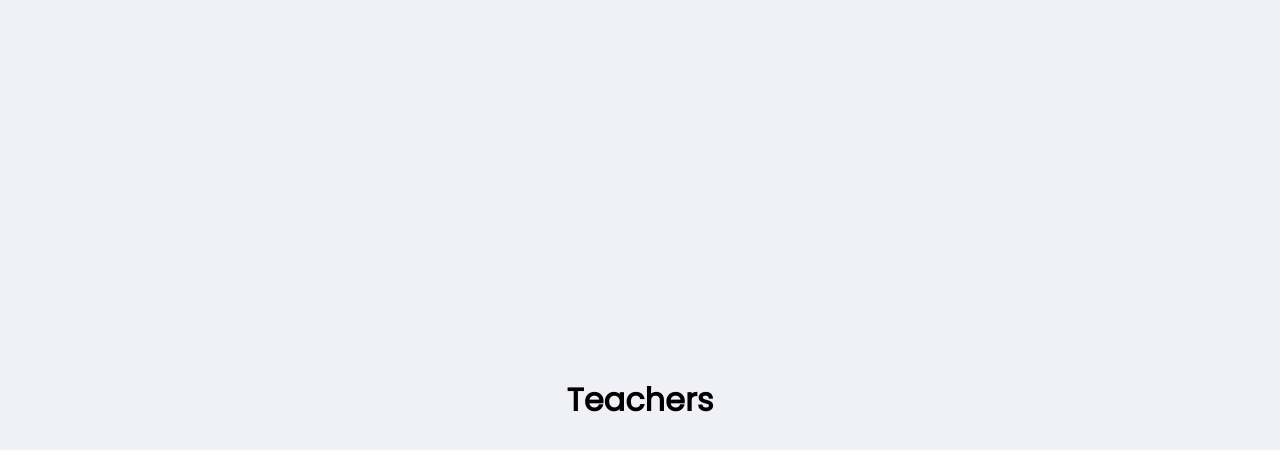
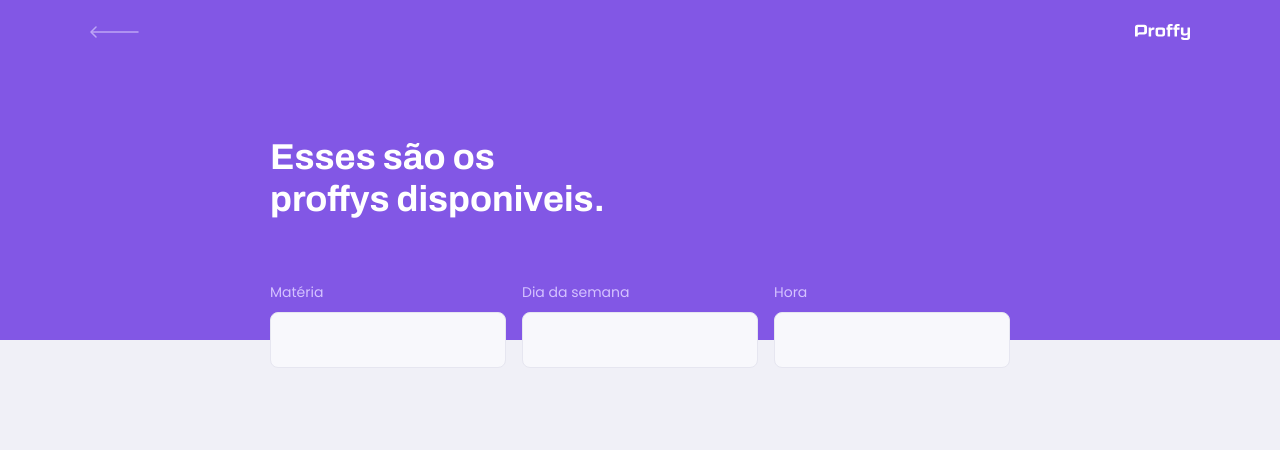
Before and after one commit to leoalcantara/next-level-week-2, a React (Create React App) app in the folder web/: page /study in a window 1280 px wide. Shown: the top 450 px of the page. Built offline with nearby package versions, Linux system fonts and the light colour scheme.

Commit message:
finished the PageHeader component

```diff
--- /dev/null
+++ b/web/src/components/PageHeader/index.tsx
@@ -0,0 +1,30 @@
+import React from 'react';
+import { Link } from 'react-router-dom';
+
+import logoImg from '../../assets/images/logo.svg';
+import backIcon from '../../assets/images/icons/back.svg';
+
+import './styles.css';
+
+interface PageHeaderProps{
+  title: string;
+}
+
+const PageHeader: React.FC<PageHeaderProps> = (props) => {
+  return (
+    <header className="page-header">
+        <div className="top-bar-container">
+            <Link to="/" >
+                <img src={backIcon} alt="voltar"/>
+            </Link>
+            <img src={logoImg} alt="Proffy"/>
+        </div>
+        <div className="header-content">
+          <strong>{props.title}</strong>
+          {props.children}
+        </div>
+    </header>
+  );
+}
+
+export default PageHeader;
--- /dev/null
+++ b/web/src/components/PageHeader/styles.css
@@ -0,0 +1,68 @@
+.page-header {
+    display: flex;
+    flex-direction: column;
+    background-color: var(--color-primary);
+}
+
+.page-header .top-bar-container {
+    width: 90%;
+    margin: 0 auto;
+
+    display: flex;
+    justify-content: space-between;
+    align-items: center;
+    color: var(color-text-in-primary);
+    padding: 1.6rem 0;
+}
+
+.page-header .top-bar-container a {
+    height: 3.2rem;
+    transition: opacity 0.2s;
+}
+
+
+.page-header .top-bar-container a:hover {
+ opacity: 0.6;
+}
+
+.page-header .top-bar-container > img {
+    height: 1.6rem;
+}
+
+.page-header .header-content {
+    width: 90%;
+    margin: 0 auto;
+    position: relative;
+    margin: 3.2rem auto;
+}
+
+.page-header .header-content strong {
+    font: 700 3.6rem Archivo;
+    line-height: 4.2rem;
+    color: var(--color-title-in-primary)
+}
+
+@media (min-width: 700px){
+    .page-header {
+        height: 340px;
+    }
+
+    .page-header .top-bar-container {
+        max-width: 1100px;
+    }
+
+    .page-header .header-content {
+        flex: 1;
+        max-width: 740px;
+        margin: 0 auto;
+        padding-bottom: 48px;
+        display: flex;
+        flex-direction: column;
+        justify-content: center;
+        align-items: flex-start;
+    }
+
+    .page-header .header-content strong {
+        max-width: 350px;
+    }
+}
--- a/web/src/pages/TeacherForm/index.tsx
+++ b/web/src/pages/TeacherForm/index.tsx
@@ -1,8 +1,11 @@
 import React from 'react';
+import PageHeader from '../../components/PageHeader';
 
 const TeacherForm = () => {
     return (
-       <h1>Teacher Form</h1>
+        <div id="page-teacher-form" className="container">
+        <PageHeader title="Que incrível que você quer dar aulas." />
+    </div>
     );
 }
 
--- a/web/src/pages/TeacherList/index.tsx
+++ b/web/src/pages/TeacherList/index.tsx
@@ -1,8 +1,35 @@
 import React from 'react'
+
+import './styles.css';
+import PageHeader from '../../components/PageHeader';
+
+import whatsappIcon from '../../assets/images/icons/whatsapp.svg';
+
 
 function TeacherList() {
     return (
-       <h1> Teachers</h1>
+       <div id="page-teacher-list" className="container">
+        <PageHeader title="Esses são os proffys disponiveis." >
+            <form id="search-teachers">
+                <div className="input-block">
+                    <label htmlFor="subject">Matéria</label>
+                    <input type="text" id="subject"/>
+                </div>
+
+                <div className="input-block">
+                    <label htmlFor="week_day">Dia da semana</label>
+                    <input type="text" id="week_day"/>
+                </div>
+
+                <div className="input-block">
+                    <label htmlFor="time">Hora</label>
+                    <input type="text" id="time"/>
+                </div>
+            </form>
+        </PageHeader>
+
+
+       </div>
     )
 }
 
--- /dev/null
+++ b/web/src/pages/TeacherList/styles.css
@@ -0,0 +1,67 @@
+#page-teacher-list {
+    width: 100vw;
+    height: 100vh;
+}
+
+#search-teachers {
+    margin-top: 3.2rem;
+}
+
+#search-teachers label {
+    color: var(--color-text-in-primary);
+}
+
+#search-teachers .input-block {
+    position: relative;
+}
+
+#search-teachers .input-block + .input-block{
+    margin-top: 1.4rem;
+}
+
+#search-teachers .input-block label {
+    font-size: 1.4rem;
+}
+
+#search-teachers .input-block input {
+    width: 100%;
+    height: 5.6rem;
+    margin-top: 0.8rem;
+    border-radius: 0.8rem;
+    background: var(--color-input-background);
+    border: 1px solid var(--color-line-in-white);
+    outline: 0;
+    padding: 0 1.6rem;
+    font: 1.6rem Archivo;
+}
+
+#search-teachers .input-block:focus-within::after {
+    width: calc(100% -3.2rem);
+    height: 2px;
+    content: '';
+    background: var(--color-primary-light);
+    position: absolute;
+    left: 1.6rem;
+    right: 1.6rem;
+    bottom: 0;
+}
+
+
+
+@media (min-width: 700px){
+    #page-teacher-list {
+        max-width: 100vw;
+    }
+
+    #search-teachers {
+        display: grid;
+        grid-template-columns: repeat(3, 1fr);
+        column-gap: 16px;
+        position: absolute;
+        bottom: -28px;
+    }
+
+    #search-teachers .input-block + .input-block{
+        margin-top: 0;
+    }
+}
```
